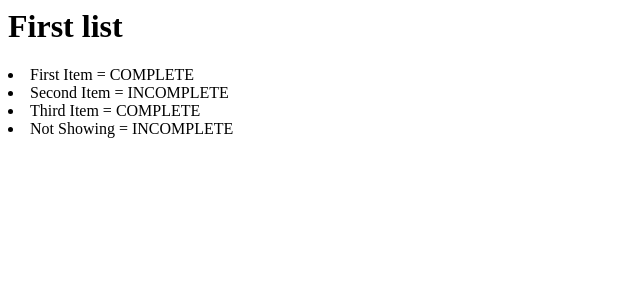
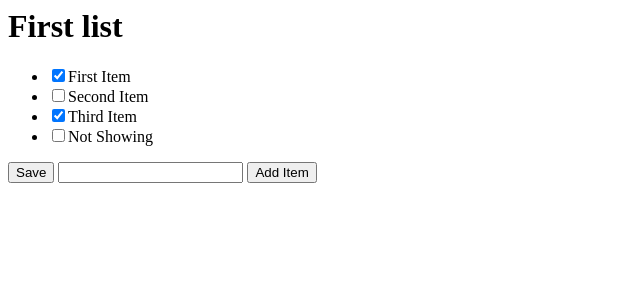
Before and after one commit to dextromenor3/Django-Project, a Django app: page /2 in a window 1280 px wide. Shown: the top 300 px of the page, without its empty margins (0-640 px from the left). Run offline with Django 4.2, Linux system fonts and the light colour scheme; data comes from the database, SQL or seed files in the repository; both versions use the stored data as it was after the commit.

Commit message:
Custom Form
Created a custom form that allows to add new items to "to do lists" and save their "complete" status

```diff
--- a/main/templates/main/list.html
+++ b/main/templates/main/list.html
@@ -4,11 +4,19 @@
 
 {% block content%}
     <h1>{{ls.name}}</h1>
+    <form method="post", action="#">
+        {% csrf_token %}
+        <ul>
             {% for item in ls.items_set.all %}
                 {% if item.complete == True %}
-        <li>{{item.text}} = COMPLETE</li>
+                    <li><input type="checkbox", value="clicked", name="c{{item.id}}" checked>{{item.text}} </li>
                 {% else %}
-        <li>{{item.text}} = INCOMPLETE</li>
+                    <li><input type="checkbox", value="clicked", name="c{{item.id}}">{{item.text}} </li>
                 {% endif %}
             {% endfor %}
+        </ul>
+        <button type="submit", name="save", value="save">Save</button>
+        <input type="text", name="new">
+        <button type="submit", name="newItem", value="newItem">Add Item</button>
+    </form>
 {% endblock %}
--- a/main/views.py
+++ b/main/views.py
@@ -7,6 +7,28 @@ from. forms import CreateNewList
 
 def index(response, id):
     ls = ToDoList.objects.get(id=id)
+
+
+    if response.method == "POST":
+        print(response.POST)
+        if response.POST.get("save"):
+            for item in ls.items_set.all():
+                if response.POST.get("c" + str(item.id)) == "clicked":
+                    item.complete = True
+                else:
+                    item.complete = False
+
+                item.save()
+
+        elif response.POST.get("newItem"):
+            txt = response.POST.get("new")
+
+            if len(txt) > 2:
+                ls.items_set.create(text=txt, complete = False)
+            else:
+                print("invalid")
+
+
     return render(response, "main/list.html", {"ls":ls})
 
 #def index(response, id):
```
Also changed, not shown: db.sqlite3. Lines whose indentation alone changed are shown as unchanged.
